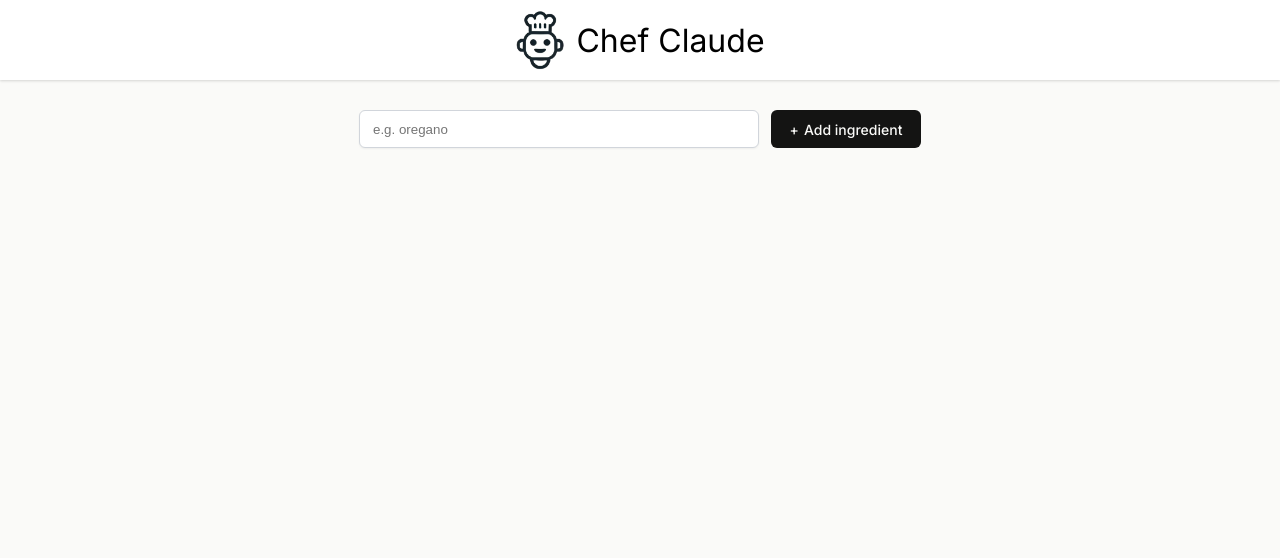
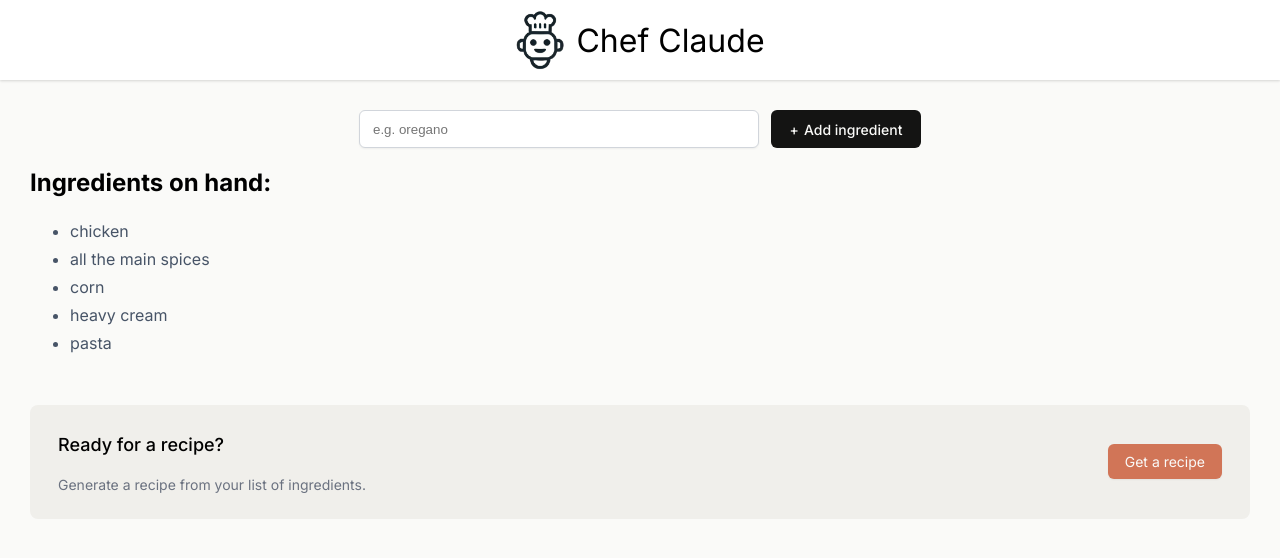
Before and after one commit to eiirikr/react-course, a React (Vite) app in the folder Chef Claude/: page / in a window 1280 px wide. Shown: the top 558 px of the page. Built offline with nearby package versions, Linux system fonts and the light colour scheme; what @huggingface/inference would draw is missing.

Commit message:
Added scrollIntoView

```diff
--- a/Chef Claude/src/components/IngredientsList.jsx
+++ b/Chef Claude/src/components/IngredientsList.jsx
@@ -10,7 +10,7 @@ export default function IngredientsLis(props) {
       </ul>
       {props.ingredients.length > 3 && (
         <div className="get-recipe-container">
-          <div>
+          <div ref={props.ref}>
             <h3>Ready for a recipe?</h3>
             <p>Generate a recipe from your list of ingredients.</p>
           </div>
--- a/Chef Claude/src/components/Main.jsx
+++ b/Chef Claude/src/components/Main.jsx
@@ -1,12 +1,26 @@
-import React from "react";
+import { useState, useRef, useEffect } from "react";
 import ClaudeRecipe from "./ClaudeRecipe";
 import IngredientsList from "./IngredientsList";
 import { getRecipeFromMistral } from "../ai";
 
 export default function Main() {
-  const [ingredients, setIngredients] = React.useState("");
+  const [ingredients, setIngredients] = useState([
+    "chicken",
+    "all the main spices",
+    "corn",
+    "heavy cream",
+    "pasta",
+  ]);
 
-  const [recipe, setRecipe] = React.useState("");
+  const [recipe, setRecipe] = useState("");
+
+  const recipeSection = useRef(null);
+
+  useEffect(() => {
+    if (recipe !== "" && recipeSection.current !== null) {
+      recipeSection.current.scrollIntoView();
+    }
+  }, [recipe]);
 
   async function getRecipe() {
     const recipeMarkdown = await getRecipeFromMistral(ingredients);
@@ -17,7 +31,6 @@ export default function Main() {
     const newIngredient = formData.get("ingredient");
     setIngredients((prevIngredients) => [...prevIngredients, newIngredient]);
   }
-
   return (
     <main>
       <form action={addIngredient} className="add-ingredient-form">
@@ -31,7 +44,11 @@ export default function Main() {
       </form>
 
       {ingredients.length > 0 && (
-        <IngredientsList ingredients={ingredients} getRecipe={getRecipe} />
+        <IngredientsList
+          ref={recipeSection}
+          ingredients={ingredients}
+          getRecipe={getRecipe}
+        />
       )}
       {recipe && <ClaudeRecipe recipe={recipe} />}
     </main>
```
